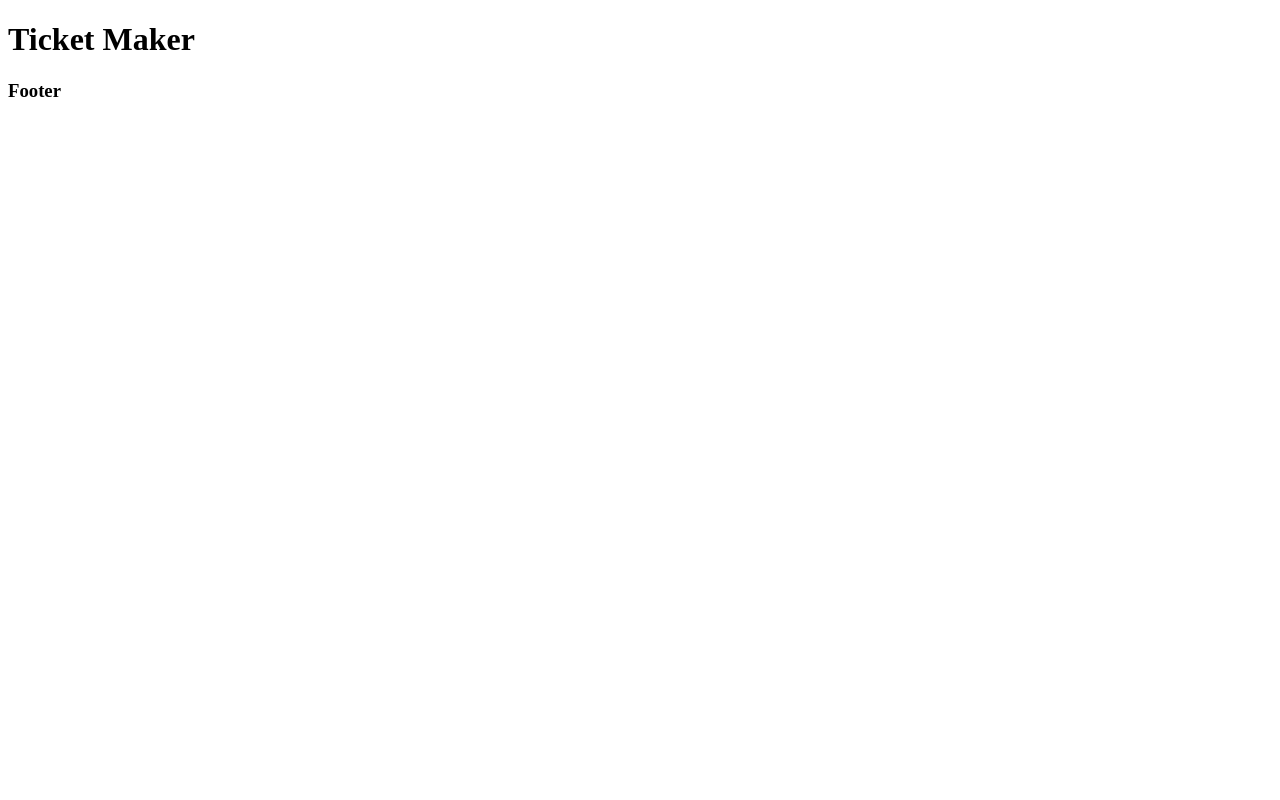
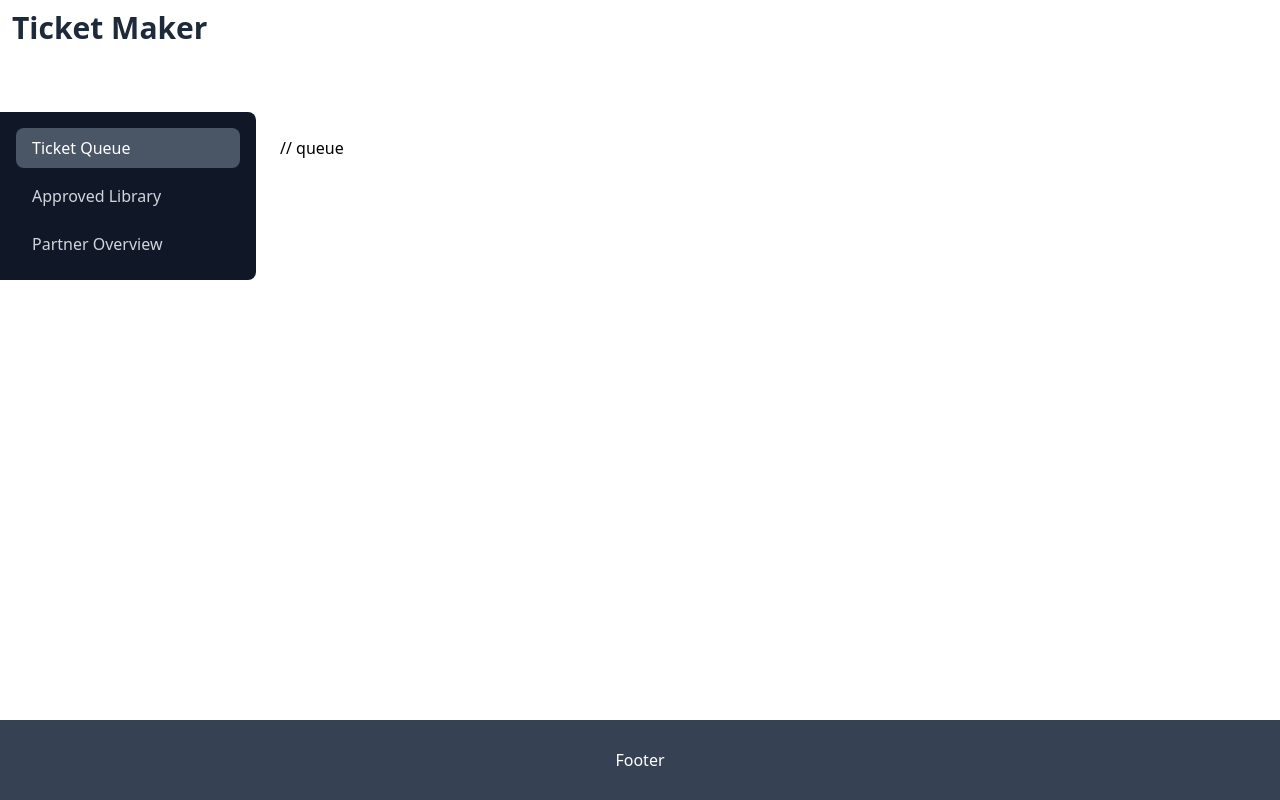
Before and after one commit to HedFan/ticketMaker, a Vue app: page / in a window 1280 px wide. Built offline with nearby package versions, Linux system fonts and the light colour scheme.

Commit message:
feat/asideMenu: create side menu

```diff
--- a/src/App.vue
+++ b/src/App.vue
@@ -1,14 +1,14 @@
 <template>
   <div class="min-h-screen flex flex-col">
-    <Header/>
+    <Header />
 
     <main class="flex-grow min-h-0">
-      <div class="flex flex-wrap justify-center mt-15">
-        <MainContent/>
+      <div class="flex flex-wrap mt-10">
+        <MainContent />
       </div>
     </main>
 
-    <Footer/>
+    <Footer />
   </div>
 </template>
 
--- /dev/null
+++ b/src/assets/main.css
@@ -0,0 +1 @@
+@import "tailwindcss";
--- a/src/components/Header.vue
+++ b/src/components/Header.vue
@@ -1,6 +1,6 @@
 <template>
-  <div class="bg-cover bg-center h-40 md:h-64 flex items-center justify-center flex-col mb-10">
-    <h1 class="text-gray-800 text-3xl font-semibold mb-3">Ticket Maker</h1>
+  <div class="bg-cover bg-center h-14 md:h-14 flex items-left justify-center flex-col mb-4">
+    <h1 class="text-gray-800 text-3xl font-semibold m-3">Ticket Maker</h1>
   </div>
 </template>
 
--- a/src/components/MainContent.vue
+++ b/src/components/MainContent.vue
@@ -1,6 +1,19 @@
 <template>
-<SideMenu/>
+  <SideMenu :active="activeView" @select="activeView = $event"/>
 
+  <div class="p-6">
+    <div v-show="activeView === 'queue'">
+      // queue
+    </div>
+
+    <div v-show="activeView === 'approved'">
+      // approved
+    </div>
+
+    <div v-show="activeView === 'partner'">
+      // partner
+    </div>
+  </div>
 </template>
 
 <style scoped>
@@ -8,6 +21,8 @@
 </style>
 
 <script setup lang="ts">
+import {ref} from "vue";
 import SideMenu from "@/components/SideMenu.vue";
 
+const activeView = ref("queue");
 </script>
--- a/src/components/SideMenu.vue
+++ b/src/components/SideMenu.vue
@@ -1,5 +1,21 @@
 <template>
-
+  <div class="w-64 min-h-full bg-gray-900 text-gray-100 flex flex-col rounded-r-lg">
+    <div class="flex-1 p-4 space-y-2">
+      <button
+          v-for="item in menuItems"
+          :key="item.id"
+          @click="$emit('select', item.id)"
+          :class="[
+          'w-full text-left px-4 py-2 rounded-lg transition-all duration-150 cursor-pointer',
+          active === item.id
+            ? 'bg-gray-600 text-white'
+            : 'hover:bg-gray-700 hover:text-white text-gray-300'
+        ]"
+      >
+        {{ item.label }}
+      </button>
+    </div>
+  </div>
 </template>
 
 <style scoped>
@@ -7,5 +23,15 @@
 </style>
 
 <script setup lang="ts">
+const props = defineProps({
+  active: String,
+})
+const emit = defineEmits(["select"])
+
+const menuItems = [
+  { id: "queue", label: "Ticket Queue" },
+  { id: "approved", label: "Approved Library" },
+  { id: "partner", label: "Partner Overview" },
+]
 
 </script>
```
Also changed, not shown: src/main.ts (+5 -4 lines).
